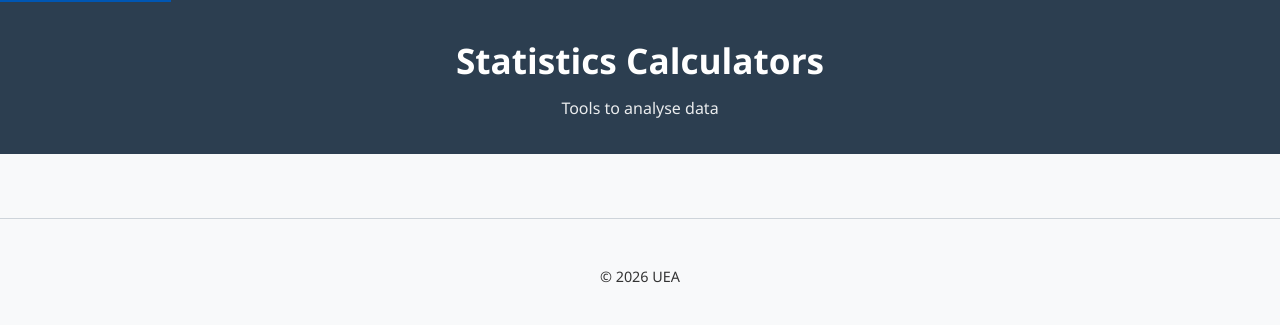
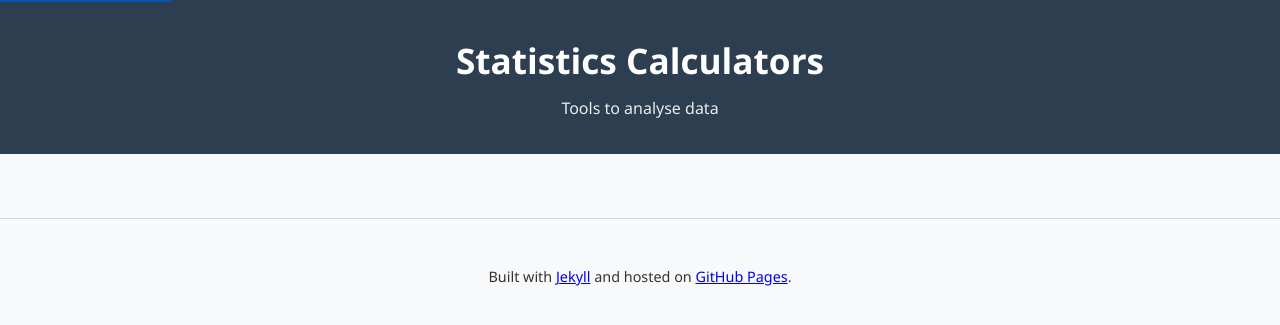
Before and after one commit to probe973/statistics-calcs, a Jekyll site: the page built from index.md, in a window 1280 px wide. Shown: the top 325 px of the page. Built offline with Jekyll 4.4.1, drawn with Linux system fonts in a browser that asks for light colours.

Commit message:
Update default.html

```diff
--- a/_layouts/default.html
+++ b/_layouts/default.html
@@ -9,21 +9,19 @@
 <body>
     <a href="#main-content" class="skip-link">Skip to main content</a>
 
-    <header role="banner">
+    <header>
         <div class="container">
             <h1>{{ site.title }}</h1>
             <p>{{ site.description }}</p>
         </div>
     </header>
 
-    <main id="main-content" class="container" role="main">
+    <main id="main-content" class="container">
         {{ content }}
     </main>
 
-    <footer role="contentinfo">
-        <div class="container">
-            <p>&copy; {{ "now" | date: "%Y" }} {{ site.author }}</p>
-        </div>
+    <footer>
+        <p>Built with <a href="https://jekyllrb.com/" target="_blank" rel="noopener noreferrer">Jekyll</a> and hosted on <a href="https://pages.github.com/" target="_blank" rel="noopener noreferrer">GitHub Pages</a>.</p>
     </footer>
 
     <script src="{{ '/assets/js/scripts.js' | relative_url }}"></script>
```
